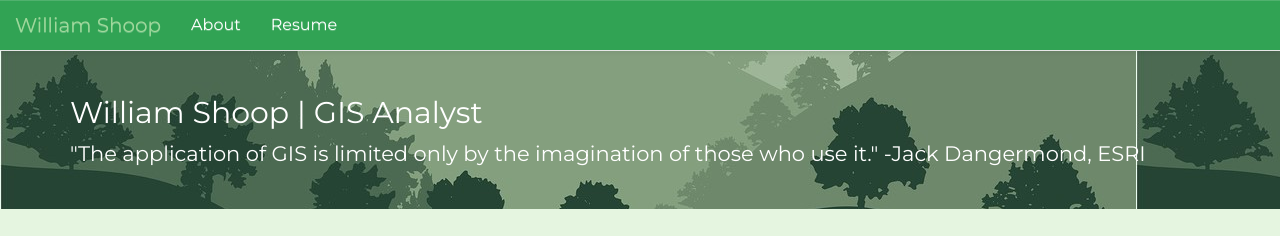
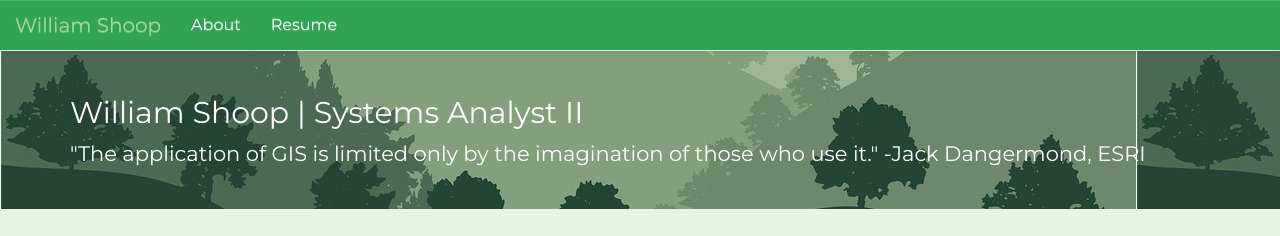
Before and after one commit to billyshoop/WilliamShoop.github.io, a plain HTML site: page index.html in a window 1280 px wide. Shown: the top 236 px of the page. Drawn offline with nearby package versions, Linux system fonts and the light colour scheme.

Commit message:
Add Systems Analyst II to banner

```diff
--- a/index.html
+++ b/index.html
@@ -35,7 +35,7 @@
 
     <div class="jumbotron">
 			<div class="container">
-				<h2>William Shoop | GIS Analyst</h2>
+				<h2>William Shoop | Systems Analyst II</h2>
 				<p>"The application of GIS is limited only by the imagination of those who use it." -Jack Dangermond, ESRI</p>
 			</div>
     </div>
```
